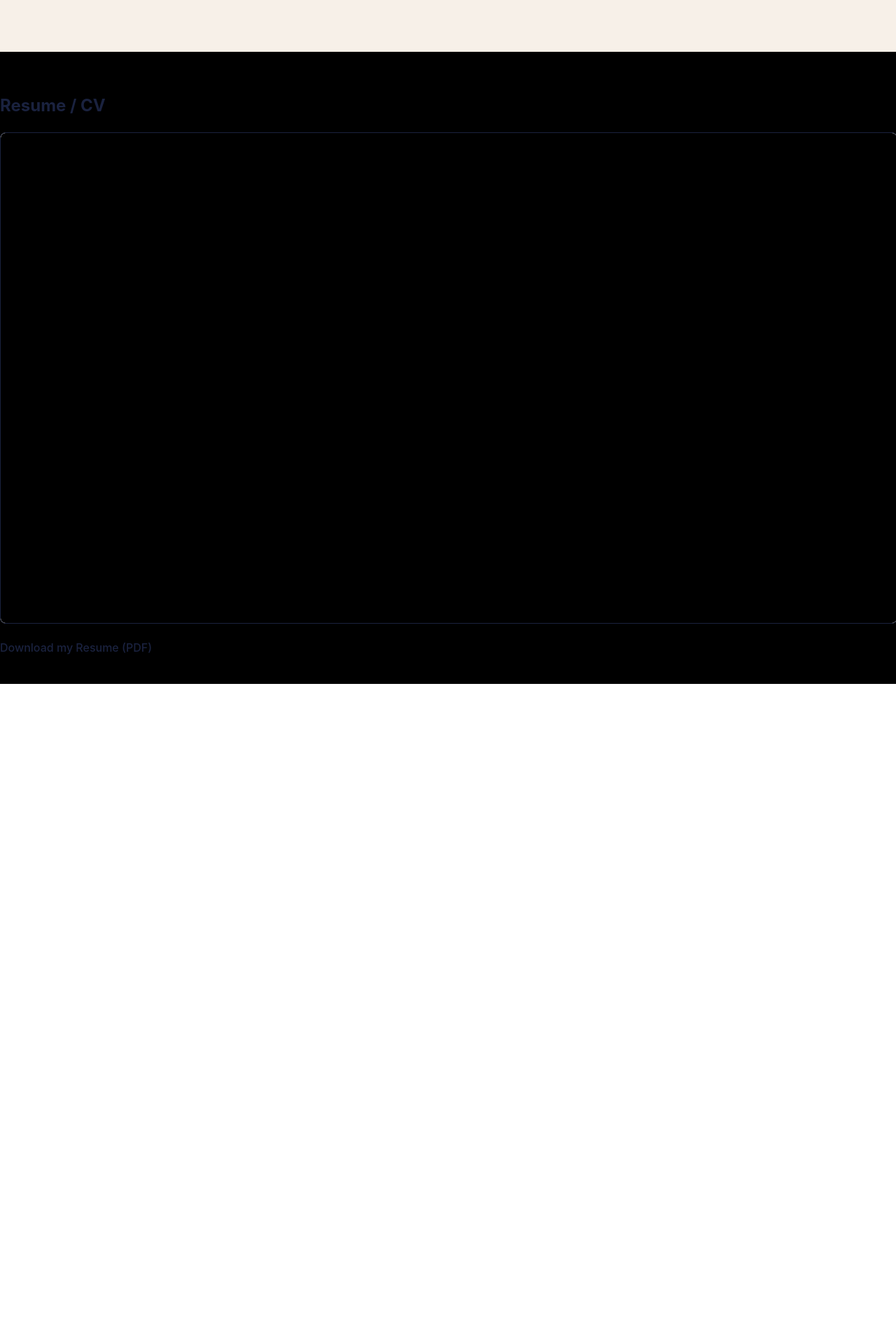
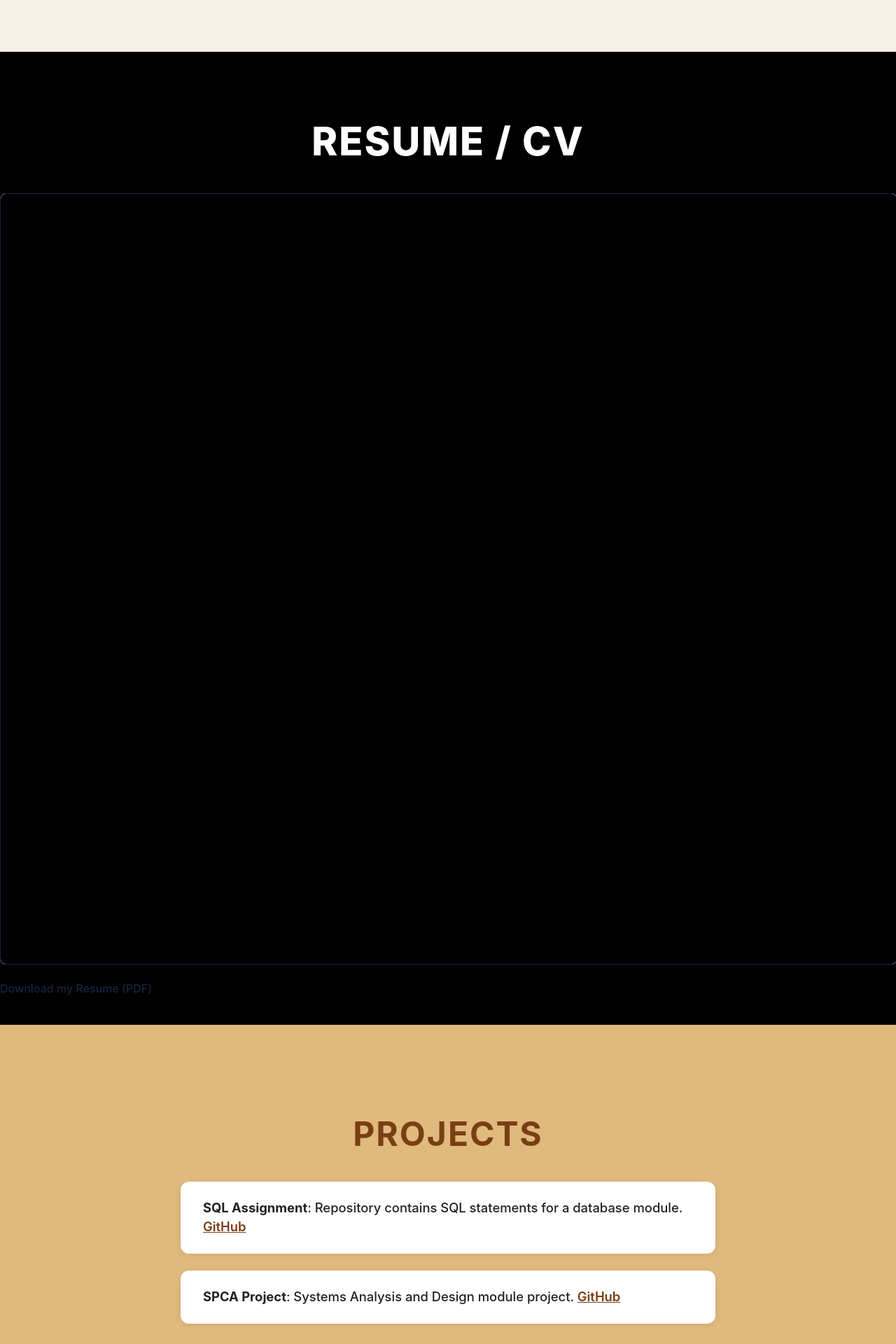
Before and after one commit to BicycleBi-Daniel/virtual-cv, a React (Vite) app in the folder page/: page / in a window 1280 px wide. Shown: the part 4700-6620 px from the top of the page at 70% size. Before the commit the page ends 5677 px from the top, so only its background shows below. Built offline with nearby package versions, Linux system fonts and the light colour scheme.

Commit message:
done up to "Projects"

```diff
--- a/page/src/App.jsx
+++ b/page/src/App.jsx
@@ -1,4 +1,4 @@
-import React from 'react';
+import React, { useEffect } from 'react';
 import Navbar from './components/Navbar';
 import Home from './components/Home';
 import AboutMe from './components/AboutMe';
@@ -6,9 +6,14 @@ import Experience from './components/Experience';
 import EducationSection from './components/EducationSection';
 import Skills from './components/Skills';
 import Resume from './components/Resume';
+import Projects from './components/Projects';
 import './styles.css';
 
 function App() {
+  useEffect(() => {
+    window.scrollTo(0, 0);
+  }, []);
+
   return (
     <div id="top">
       <Navbar />
@@ -27,10 +32,13 @@ function App() {
       <section id="resume">
         <Resume />
       </section>
+      <section id="projects">
+        <Projects />
+      </section>
       {/* <section id="education">
         <EducationSection />
       </section> */}
-      {/* Future sections: <Projects />, <Contact /> */}
+      {/* Future sections: <Contact /> */}
     </div>
   );
 }
--- a/page/src/components/Projects.jsx
+++ b/page/src/components/Projects.jsx
@@ -2,9 +2,9 @@ import React from 'react';
 
 
 const Projects = () => (
-  <section id="projects">
-    <h2>Projects</h2>
-    <ul>
+  <section className="projects-section" id="projects">
+    <h2 className="projects-heading">Projects</h2>
+    <ul className="projects-list">
       <li>
         <strong>SQL Assignment</strong>: Repository contains SQL statements for a database module.{' '}
         <a href="https://github.com/BicycleBi-Daniel/cmpg311.git" target="_blank" rel="noopener noreferrer">GitHub</a>
--- a/page/src/components/Resume.jsx
+++ b/page/src/components/Resume.jsx
@@ -3,11 +3,11 @@ import React from 'react';
 const Resume = () => (
   <section id="resume" style={{ backgroundColor: '#000', padding: '40px 0', color: '#fff' }}>
     <div className="container">
-      <h2 style={{ color: '#1a223f' }}>Resume / CV</h2>
+      <h2 className="resume-heading">Resume / CV</h2>
       <iframe
         src="/assets/resume.pdf"
         width="100%"
-        height="700px"
+        height="1100px"
         title="Resume"
         style={{ border: '1px solid #1a223f', borderRadius: 8, background: '#fff' }}
       />
--- a/page/src/styles.css
+++ b/page/src/styles.css
@@ -1,3 +1,77 @@
+/* Projects Section */
+.projects-section {
+  background: #e0b97d;
+  color: #222;
+  padding: 80px 0 60px 0;
+  min-height: 400px;
+  text-align: center;
+  display: flex;
+  flex-direction: column;
+  align-items: center;
+  justify-content: flex-start;
+}
+
+.projects-heading {
+  font-size: 3rem;
+  margin-bottom: 32px;
+  color: #7A3E15;
+  text-align: center;
+  text-transform: uppercase;
+  letter-spacing: 2px;
+  font-weight: 700;
+  width: 100%;
+  display: flex;
+  justify-content: center;
+  align-items: center;
+}
+
+.projects-list {
+  margin: 0 auto;
+  max-width: 900px;
+  width: 100%;
+  list-style: none;
+  padding: 0;
+  display: flex;
+  flex-direction: column;
+  gap: 24px;
+  align-items: center;
+}
+
+.projects-list li {
+  background: #fff;
+  color: #222;
+  border-radius: 12px;
+  padding: 24px 32px;
+  font-size: 1.15rem;
+  font-weight: 500;
+  box-shadow: 0 2px 8px rgba(0,0,0,0.08);
+  width: 100%;
+  max-width: 700px;
+  text-align: left;
+}
+
+.projects-list a {
+  color: #7A3E15;
+  font-weight: 600;
+  text-decoration: underline;
+  transition: color 0.2s;
+}
+
+.projects-list a:hover {
+  color: #a67c52;
+}
+.resume-heading {
+  text-align: center !important;
+  width: 100% !important;
+  display: flex !important;
+  justify-content: center !important;
+  align-items: center !important;
+  text-transform: uppercase !important;
+  font-size: 3.5rem !important;
+  font-weight: 800 !important;
+  letter-spacing: 2px !important;
+  margin-bottom: 32px !important;
+}
 /* Experience Section */
 .experience-section {
   background: #111;
@@ -328,17 +402,18 @@ body {
 }
 
 .resume-section h2 {
-  font-size: 3rem;
-  margin-bottom: 32px;
-  color: #fff;
-  text-align: center;
-  text-transform: uppercase;
-  letter-spacing: 2px;
-  font-weight: 700;
-  width: 100%;
-  display: flex;
-  justify-content: center;
-  align-items: center;
+  font-size: 3rem !important;
+  margin-bottom: 32px !important;
+  color: #fff !important;
+  text-align: center !important;
+  text-transform: uppercase !important;
+  letter-spacing: 2px !important;
+  font-weight: 700 !important;
+  width: 100% !important;
+  display: flex !important;
+  justify-content: center !important;
+  align-items: center !important;
+  background: none !important;
 }
 
 .resume-content {
```
